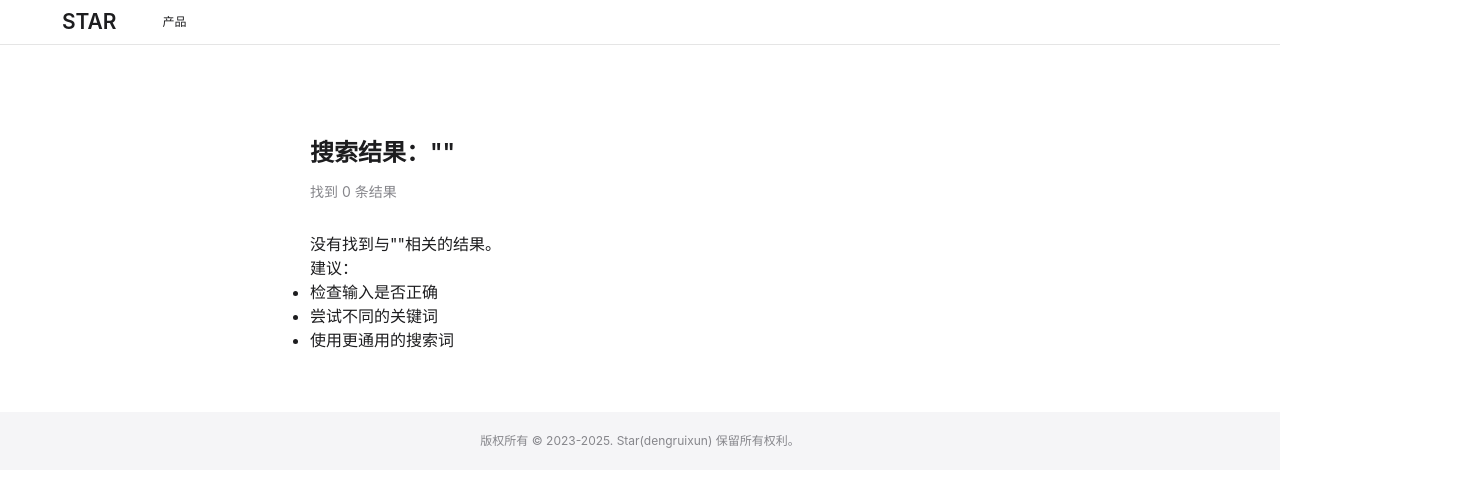
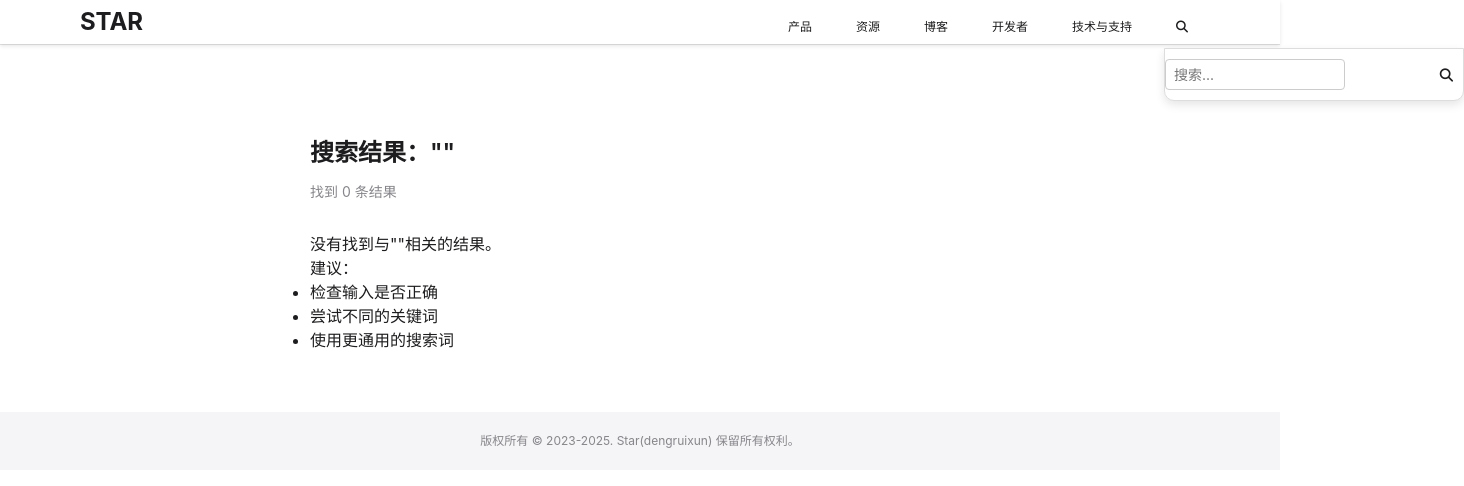
Before and after one commit to xigou1834/Star, a website: page search-results.html in a window 1280 px wide. Shown: the whole page, 1464 px wide, since content can reach past the window. Drawn offline with Linux system fonts and the light colour scheme.

Commit message:
搜索-7

```diff
--- a/search-results.html
+++ b/search-results.html
@@ -73,7 +73,43 @@
               <a href="#">产品</a>
             </div>
           </li>
-          <!-- 其他导航略 -->
+          <li class="dropdown">
+            <a href="#">资源</a>
+            <div class="dropdown-content">
+              <a href="https://xigou1834.github.io/Star-V1.0/">资源中心</a>
+            </div>
+          </li>
+          <li class="dropdown">
+            <a href="#">博客</a>
+            <div class="dropdown-content">
+              <a href="#">Star论坛</a>
+              <a href="https://luogudengruixun.blogspot.com/">dengruixun的博客</a>
+            </div>
+          </li>
+          <li class="dropdown">
+            <a href="#">开发者</a>
+            <div class="dropdown-content">
+              <a href="#">帮助我们</a>
+              <a href="#">开发与创新</a>
+              <a href="#">加入我们</a>
+            </div>
+          </li>
+          <li class="dropdown">
+            <a href="#">技术与支持</a>
+            <div class="dropdown-content">
+              <a href="contact.html">联系我们</a>
+              <a href="#">技术文档</a>
+            </div>
+          </li>
+          <li class="dropdown search-dropdown active">
+            <a href="#"><i class="fas fa-search"></i></a>
+            <div class="dropdown-content search-panel">
+              <form id="searchForm" action="search-results.html" method="GET">
+                <input type="text" name="q" placeholder="搜索..." id="searchInput" value="">
+                <button type="submit"><i class="fas fa-search"></i></button>
+              </form>
+            </div>
+          </li>
         </ul>
       </div>
     </nav>
@@ -85,7 +121,6 @@
         <h1>搜索结果："<span id="searchQuery"></span>"</h1>
         <p>找到 <span id="resultCount">0</span> 条结果</p>
       </div>
-
       <div id="resultsContainer"></div>
     </section>
   </main>
--- a/style.css
+++ b/style.css
@@ -446,3 +446,74 @@ footer p {
 .logo-link:hover {
     opacity: 0.8;          /* 鼠标悬停时淡入效果，可选 */
 }
+nav {
+  background: rgba(255, 255, 255, 0.9);
+  backdrop-filter: blur(10px);
+  box-shadow: 0 2px 4px rgba(0,0,0,0.1);
+}
+
+.nav-container {
+  display: flex;
+  justify-content: space-between;
+  align-items: center;
+  padding: 10px 40px;
+}
+
+.logo {
+  font-size: 24px;
+  font-weight: bold;
+  text-decoration: none;
+  color: #1d1d1f;
+}
+
+.nav-links {
+  list-style: none;
+  display: flex;
+  gap: 20px;
+}
+
+.nav-links li {
+  position: relative;
+}
+
+.nav-links a {
+  color: #1d1d1f;
+  text-decoration: none;
+  font-weight: 500;
+  padding: 8px 12px;
+  display: inline-block;
+}
+
+.nav-links a:hover {
+  background-color: rgba(0, 0, 0, 0.05);
+  border-radius: 6px;
+}
+
+.dropdown-content {
+  display: none;
+  position: absolute;
+  top: 38px;
+  left: 0;
+  background: white;
+  border: 1px solid #ddd;
+  box-shadow: 0 4px 10px rgba(0,0,0,0.1);
+  padding: 10px 0;
+  z-index: 1000;
+  min-width: 150px;
+}
+
+.dropdown.active .dropdown-content {
+  display: block;
+}
+
+.search-panel {
+  min-width: 250px;
+}
+
+.search-panel input {
+  width: 180px;
+  padding: 6px 8px;
+  margin-right: 6px;
+  border: 1px solid #ccc;
+  border-radius: 4px;
+}
```
